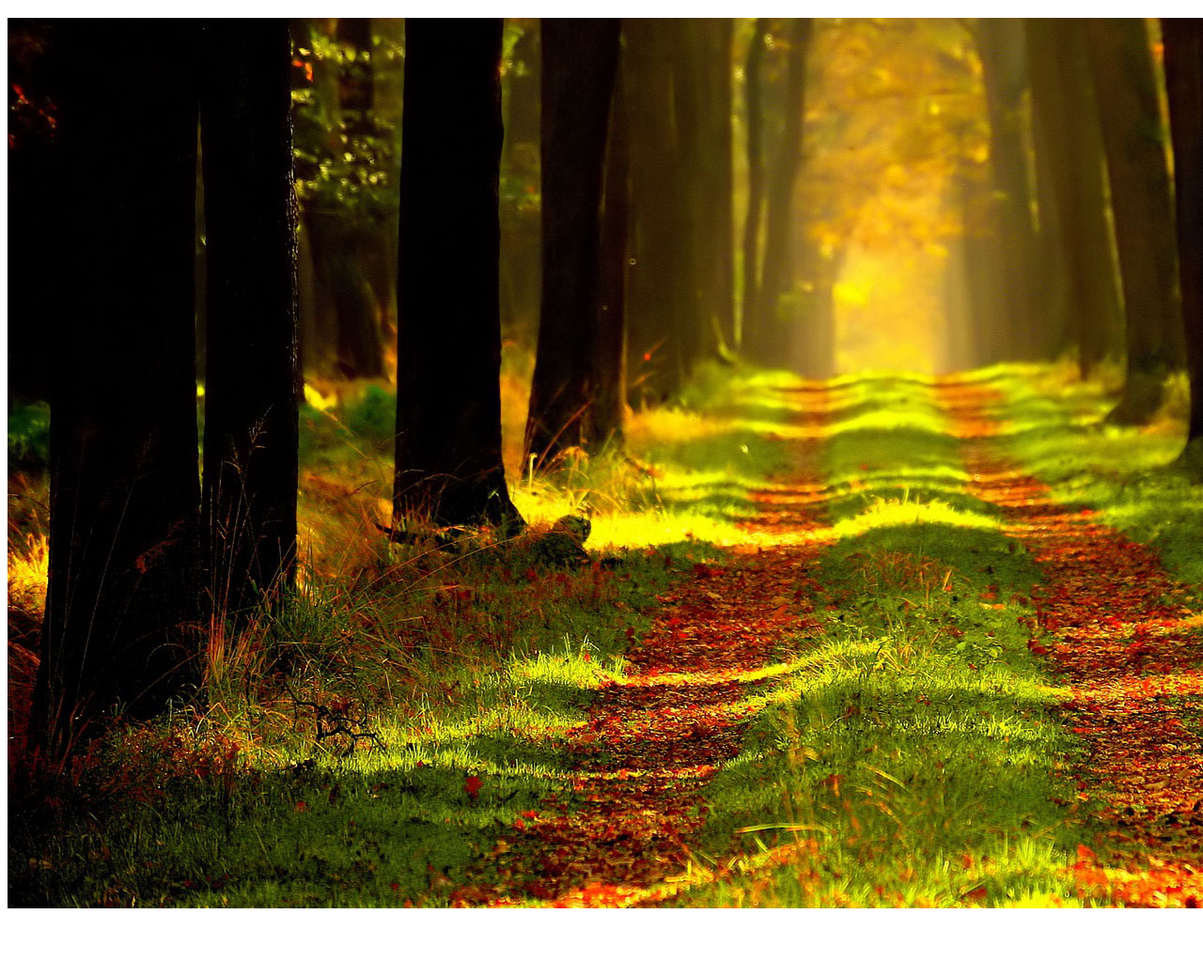
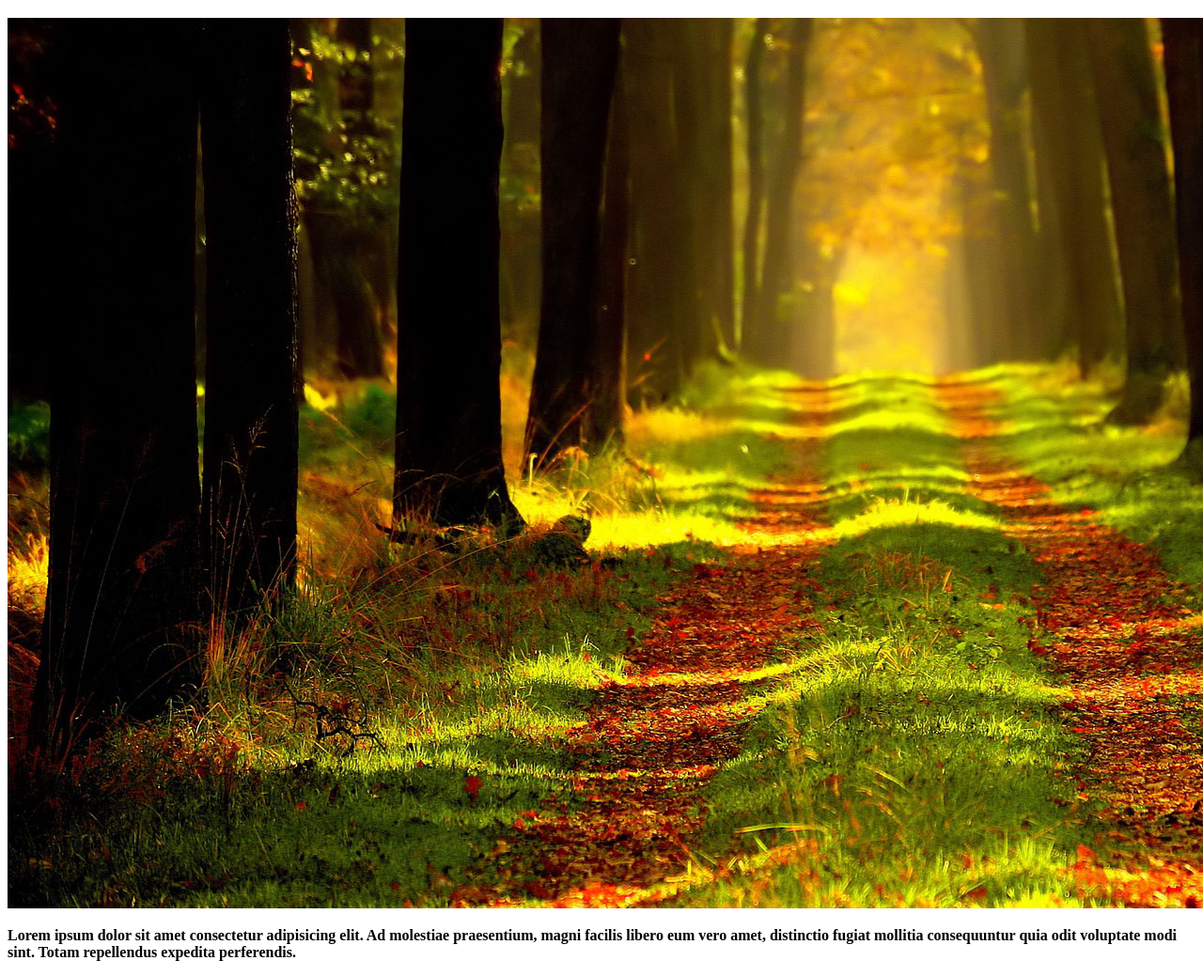
Before and after one commit to Elias-Aln/test41, a plain HTML site: page index.html in a window 1280 px wide. Shown: the part 61-1100 px from the top of the page at 94% size. Before the commit the page ends 1040 px from the top, so only its background shows below. Drawn offline with Linux system fonts and the light colour scheme.

Commit message:
lorem blue

```diff
--- a/index.html
+++ b/index.html
@@ -11,5 +11,6 @@
     <h1>Formation Vendredi 17</h1>
     <img src="/1.jpg" alt="foret">
     <script src="script.js"></script>
+    <p><b>Lorem ipsum dolor sit amet consectetur adipisicing elit. Ad molestiae praesentium, magni facilis libero eum vero amet, distinctio fugiat mollitia consequuntur quia odit voluptate modi sint. Totam repellendus expedita perferendis.</b></p>
 </body>
 </html>
```
